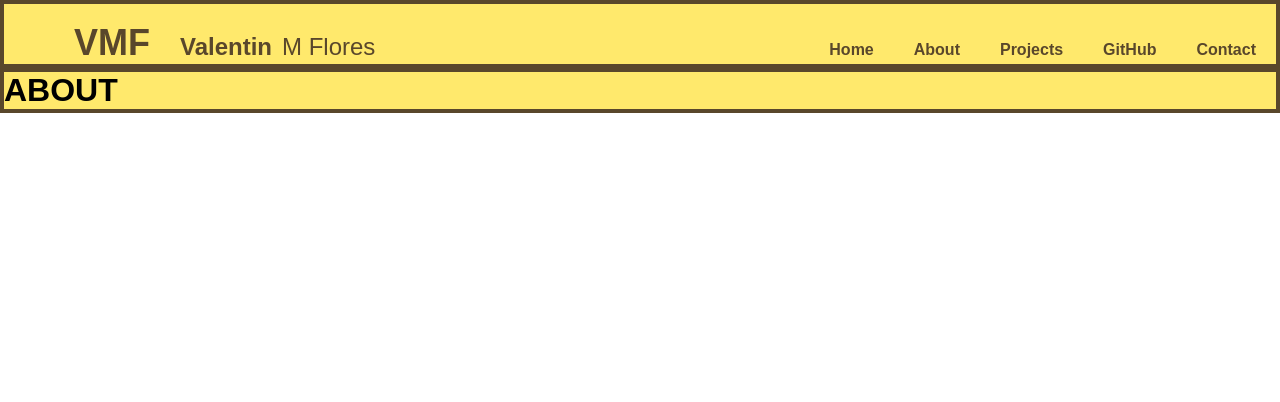
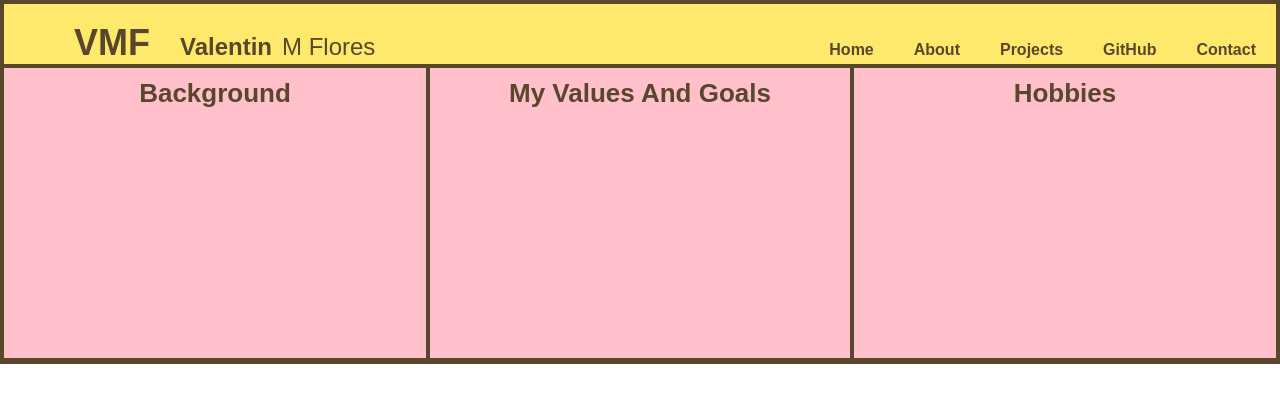
Before and after one commit to FloresVal07/vmf-portfolio, a React (Vite) app: page /about in a window 1280 px wide. Shown: the top 402 px of the page. Built offline with nearby package versions, Linux system fonts and the light colour scheme.

Commit message:
minor changes

```diff
--- a/src/NavBar.css
+++ b/src/NavBar.css
@@ -7,7 +7,9 @@
     background-color: #FFE96C;
     width: calc(100% - 8px);
     height: 60px;
-    border: 4px solid #59472B;
+    border-left: 4px solid #59472B;
+    border-right: 4px solid #59472B;
+    border-top: 4px solid #59472B;
     align-items: last baseline;
     justify-content: space-between;
     position: relative;
--- /dev/null
+++ b/src/Pages/About.css
@@ -0,0 +1,24 @@
+#about{
+    height: 300px;
+    display: flex;
+}
+.top-column{
+    background-color: pink;
+    display: flex;
+    justify-content: center;
+    width: calc(33.3333%);
+    border-right: 2px solid #59472B;
+    border-left: 2px solid #59472B;
+    border-bottom: 2px solid #59472B;
+}
+#left-column{
+    border-left: none;
+}
+#right-column{
+    border-right: none;
+}
+.column-title{
+    color: #59472B;
+    margin-top: 10px;
+    font-size: 26px;
+}
--- a/src/Pages/About.jsx
+++ b/src/Pages/About.jsx
@@ -1,7 +1,17 @@
+import "./About.css";
+
 function About(){
     return(
-        <div className="content">
-            <h1>ABOUT</h1>
+        <div className="content" id="about">
+            <div className="top-column" id="left-column">
+                <h1 className="column-title">Background</h1>
+            </div>
+            <div className="top-column" id="middle-column">
+                <h1 className="column-title">My Values And Goals</h1>
+            </div>
+            <div className="top-column" id="right-column">
+                <h1 className="column-title">Hobbies</h1>
+            </div>
         </div>
     );
 }
--- a/src/Pages/Carousel.jsx
+++ b/src/Pages/Carousel.jsx
@@ -13,13 +13,13 @@ import { useNavigate } from "react-router-dom";
 
 function Carousel() {
   const cars = [
-    { src: car1, link: "/" }, // Home
-    { src: car2, link: "/about" }, // About
-    { src: car3, link: "/contact" }, // Contact
-    { src: car4, link: "/projects" }, // Projects
-    { src: car5, link: "/" }, // Home
-    { src: car6, link: "/about" }, // About
-    { src: car7, link: "/projects" }, // Projects
+    { src: car1, link: "/projects" },
+    { src: car2, link: "/contact" },
+    { src: car3, link: "/about" },
+    { src: car4, link: "/about" },
+    { src: car5, link: "/about" },
+    { src: car6, link: "/projects" },
+    { src: car7, link: "/about" },
   ];
   const [carsPos, setCarsPos] = useState(0);
   const navigate = useNavigate();
@@ -58,7 +58,7 @@ function Carousel() {
       <img
         className="car"
         id="car-middle"
-        src={cars[carsPos].src}
+        src={cars[carsPos].src} //uses this equation to easily handle negatives and out of bound positives
         onClick={handleImageClick}
         alt="Current car"
         style={{ zIndex: 1 }}
```
